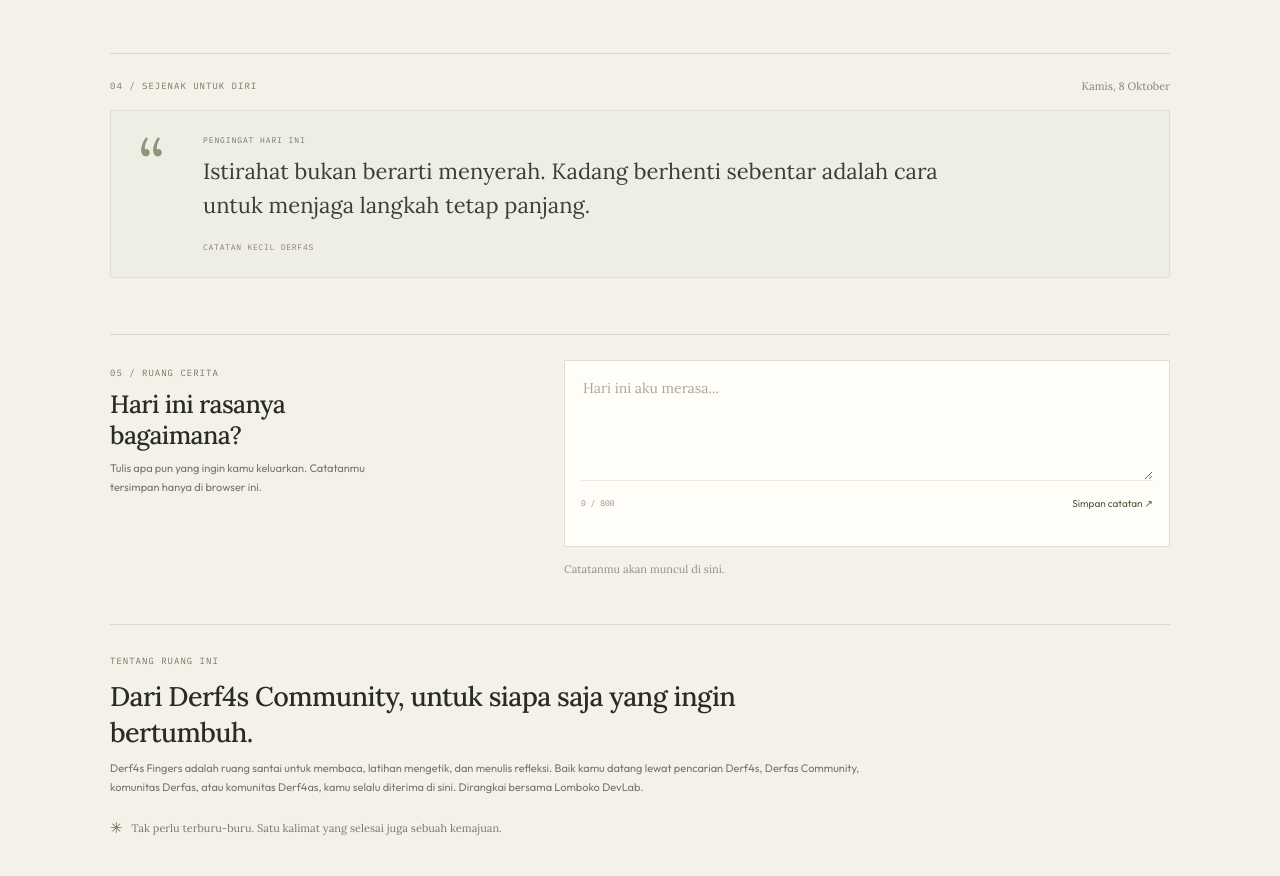
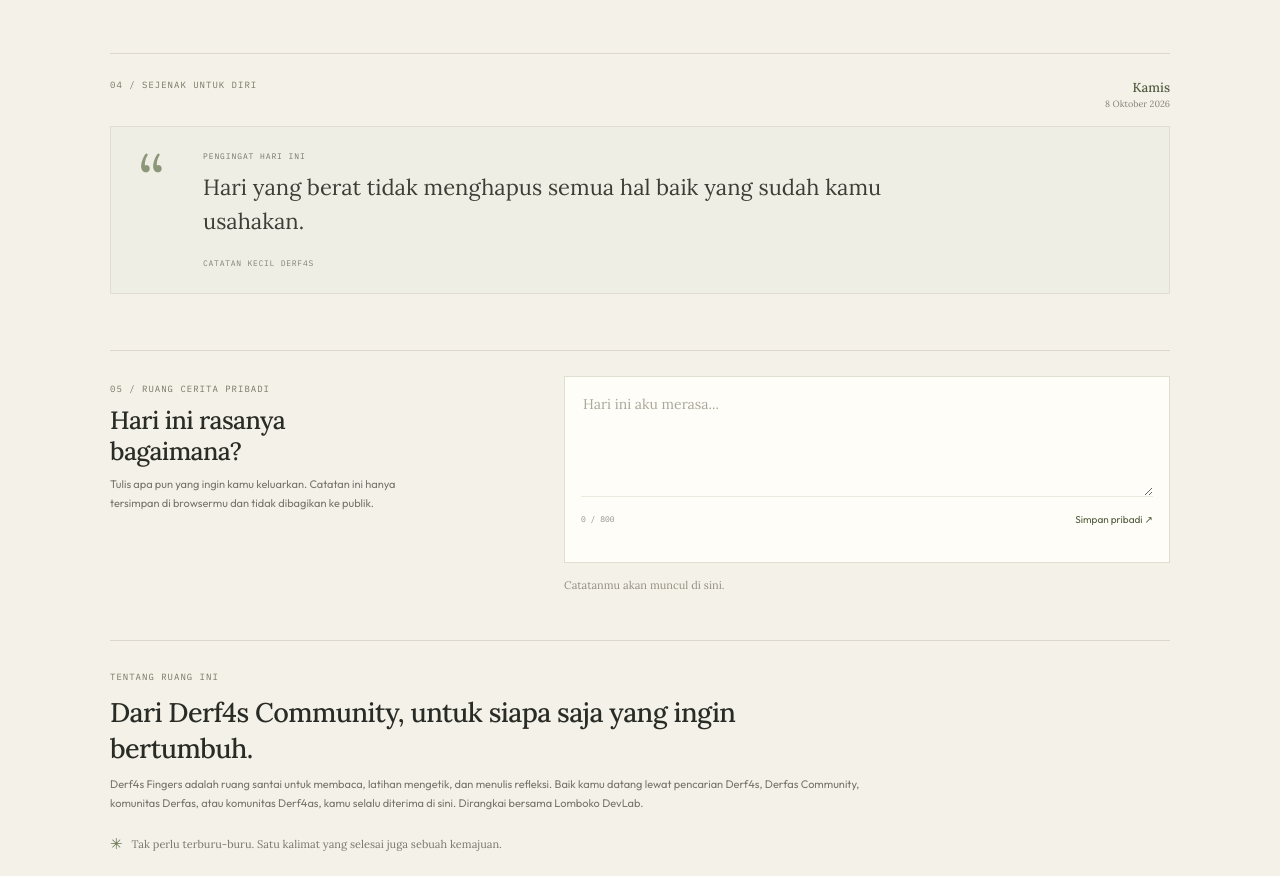
Before and after one commit to nottrzz/derf4s-fingers, a plain HTML site: page index.html in a window 1280 px wide. Shown: the part 1898-2774 px from the top of the page. Drawn offline with Linux system fonts and the light colour scheme.

Commit message:
Personalize daily motivation and journal privacy
Co-authored-by: Copilot <223556219+Copilot@users.noreply.github.com>

```diff
--- a/index.html
+++ b/index.html
@@ -190,7 +190,10 @@
       <section class="daily-section" id="motivasi" aria-labelledby="motivation-title">
         <div class="daily-heading">
           <span class="section-number">04 / SEJENAK UNTUK DIRI</span>
-          <span class="today-date" id="today-date"></span>
+          <div class="date-stamp">
+            <strong id="today-weekday"></strong>
+            <span class="today-date" id="today-date"></span>
+          </div>
         </div>
         <div class="quote-card">
           <span class="quote-mark" aria-hidden="true">“</span>
@@ -204,16 +207,16 @@
 
       <section class="journal-section" id="cerita" aria-labelledby="journal-title">
         <div class="journal-intro">
-          <span class="section-number">05 / RUANG CERITA</span>
+          <span class="section-number">05 / RUANG CERITA PRIBADI</span>
           <h2 id="journal-title">Hari ini rasanya bagaimana?</h2>
-          <p>Tulis apa pun yang ingin kamu keluarkan. Catatanmu tersimpan hanya di browser ini.</p>
+          <p>Tulis apa pun yang ingin kamu keluarkan. Catatan ini hanya tersimpan di browsermu dan tidak dibagikan ke publik.</p>
         </div>
         <form class="journal-form" id="journal-form">
           <label class="visually-hidden" for="journal-entry">Ceritakan perasaanmu hari ini</label>
           <textarea id="journal-entry" maxlength="800" rows="4" placeholder="Hari ini aku merasa..."></textarea>
           <div class="journal-form-footer">
             <span id="journal-count">0 / 800</span>
-            <button class="journal-submit" type="submit">Simpan catatan <span aria-hidden="true">↗</span></button>
+            <button class="journal-submit" type="submit">Simpan pribadi <span aria-hidden="true">↗</span></button>
           </div>
           <p class="journal-feedback" id="journal-feedback" role="status"></p>
         </form>
--- a/script.js
+++ b/script.js
@@ -179,27 +179,46 @@ function renderBookShelf() {
 }
 
 const dailyNotes = [
-  "Kamu tidak harus menyelesaikan semuanya hari ini. Pilih satu hal kecil, lalu mulai dari sana.",
-  "Istirahat bukan berarti menyerah. Kadang berhenti sebentar adalah cara untuk menjaga langkah tetap panjang.",
-  "Tidak apa-apa jika prosesmu berbeda. Hidup bukan perlombaan dengan garis mulai yang sama.",
-  "Hari yang berat tidak menghapus semua hal baik yang sudah kamu usahakan.",
-  "Boleh merasa belum siap, dan tetap mencoba dengan langkah yang sederhana.",
-  "Kemajuan kecil tetaplah kemajuan, meski hari ini hanya kamu yang menyadarinya.",
-  "Kamu layak berbicara kepada diri sendiri dengan kelembutan yang sama seperti kepada teman.",
+  {
+    day: "Minggu",
+    text: "Kamu tidak harus menyelesaikan semuanya hari ini. Pilih satu hal kecil, lalu mulai dari sana.",
+  },
+  {
+    day: "Senin",
+    text: "Kamu tidak perlu menaklukkan seluruh minggu hari ini. Satu langkah pertama sudah cukup untuk memulai.",
+  },
+  {
+    day: "Selasa",
+    text: "Tidak apa-apa jika prosesmu berbeda. Hidup bukan perlombaan dengan garis mulai yang sama.",
+  },
+  {
+    day: "Rabu",
+    text: "Berhenti sebentar bukan berarti tertinggal. Istirahat juga bagian dari perjalanan.",
+  },
+  {
+    day: "Kamis",
+    text: "Hari yang berat tidak menghapus semua hal baik yang sudah kamu usahakan.",
+  },
+  {
+    day: "Jumat",
+    text: "Kemajuan kecil tetaplah kemajuan, meski hari ini hanya kamu yang menyadarinya.",
+  },
+  {
+    day: "Sabtu",
+    text: "Kamu layak berbicara kepada diri sendiri dengan kelembutan yang sama seperti kepada teman.",
+  },
 ];
 
 function renderDailyNote() {
   const now = new Date();
-  const dayOfYear = Math.floor(
-    (Date.UTC(now.getFullYear(), now.getMonth(), now.getDate()) - Date.UTC(now.getFullYear(), 0, 0)) /
-      86400000,
-  );
+  const note = dailyNotes[now.getDay()];
   document.querySelector("#today-date").textContent = now.toLocaleDateString("id-ID", {
-    weekday: "long",
     day: "numeric",
     month: "long",
+    year: "numeric",
   });
-  document.querySelector("#daily-quote").textContent = dailyNotes[dayOfYear % dailyNotes.length];
+  document.querySelector("#today-weekday").textContent = note.day;
+  document.querySelector("#daily-quote").textContent = note.text;
 }
 
 const journalStorageKey = "derf4s-journal-notes";
--- a/styles.css
+++ b/styles.css
@@ -437,15 +437,30 @@ h1 em {
 
 .daily-heading {
   display: flex;
-  align-items: center;
+  align-items: flex-start;
   justify-content: space-between;
   gap: 14px;
+}
+
+.date-stamp {
+  display: flex;
+  align-items: baseline;
+  gap: 9px;
+  color: #79766c;
+  white-space: nowrap;
+}
+
+.date-stamp strong {
+  color: var(--olive-dark);
+  font-family: var(--serif);
+  font-size: 15px;
+  font-weight: 500;
 }
 
 .today-date {
   color: #858174;
   font-family: var(--serif);
-  font-size: 11px;
+  font-size: 10px;
   font-style: italic;
   text-transform: capitalize;
 }
@@ -458,6 +473,24 @@ h1 em {
   padding: 23px 27px;
   border: 1px solid #e2ddd1;
   background: #eeeee5;
+}
+
+.daily-heading {
+  align-items: flex-start;
+}
+
+.date-stamp {
+  flex-direction: column;
+  align-items: flex-end;
+  gap: 2px;
+}
+
+.date-stamp strong {
+  font-size: 13px;
+}
+
+.today-date {
+  font-size: 9px;
 }
 
 .quote-mark {
```
